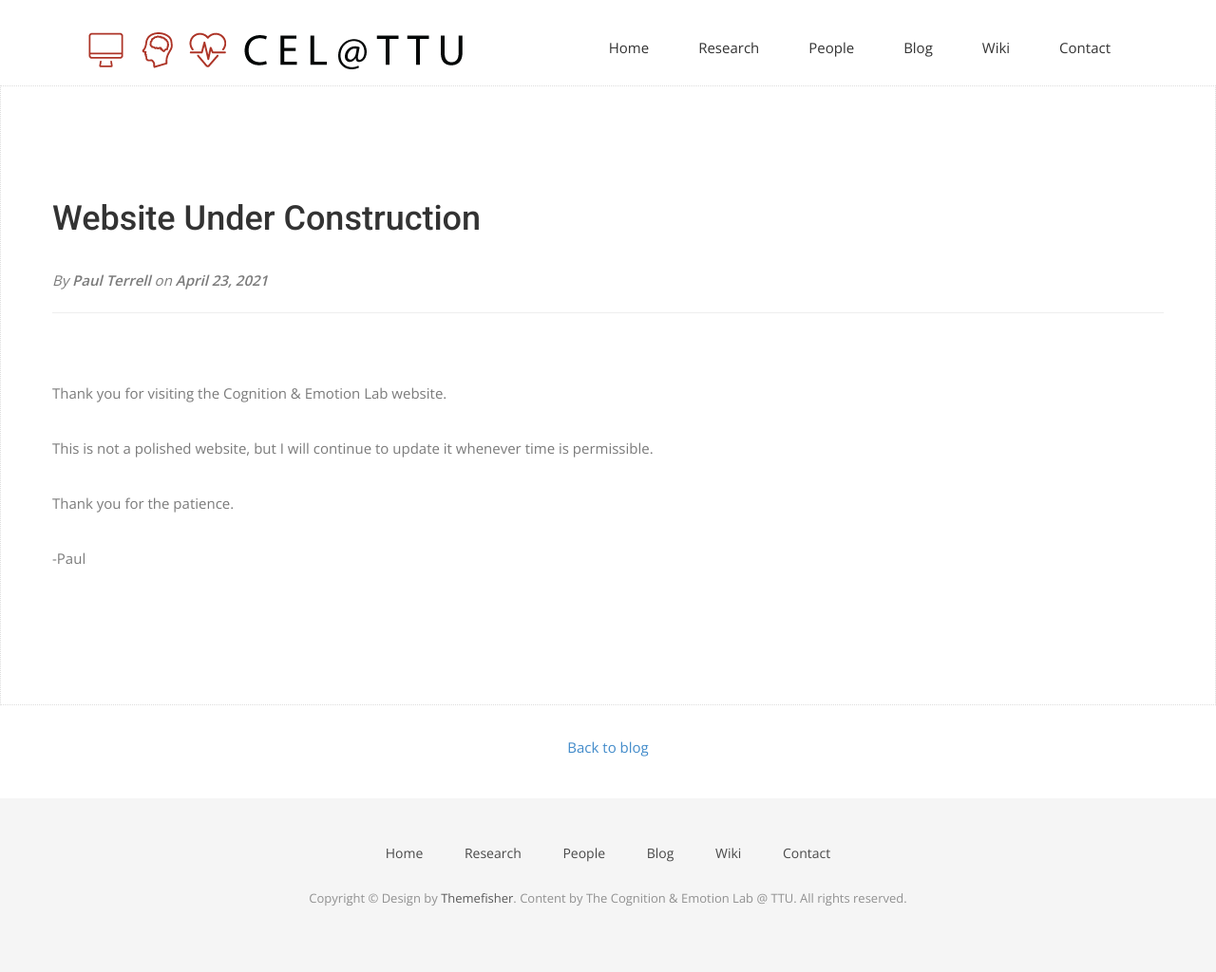
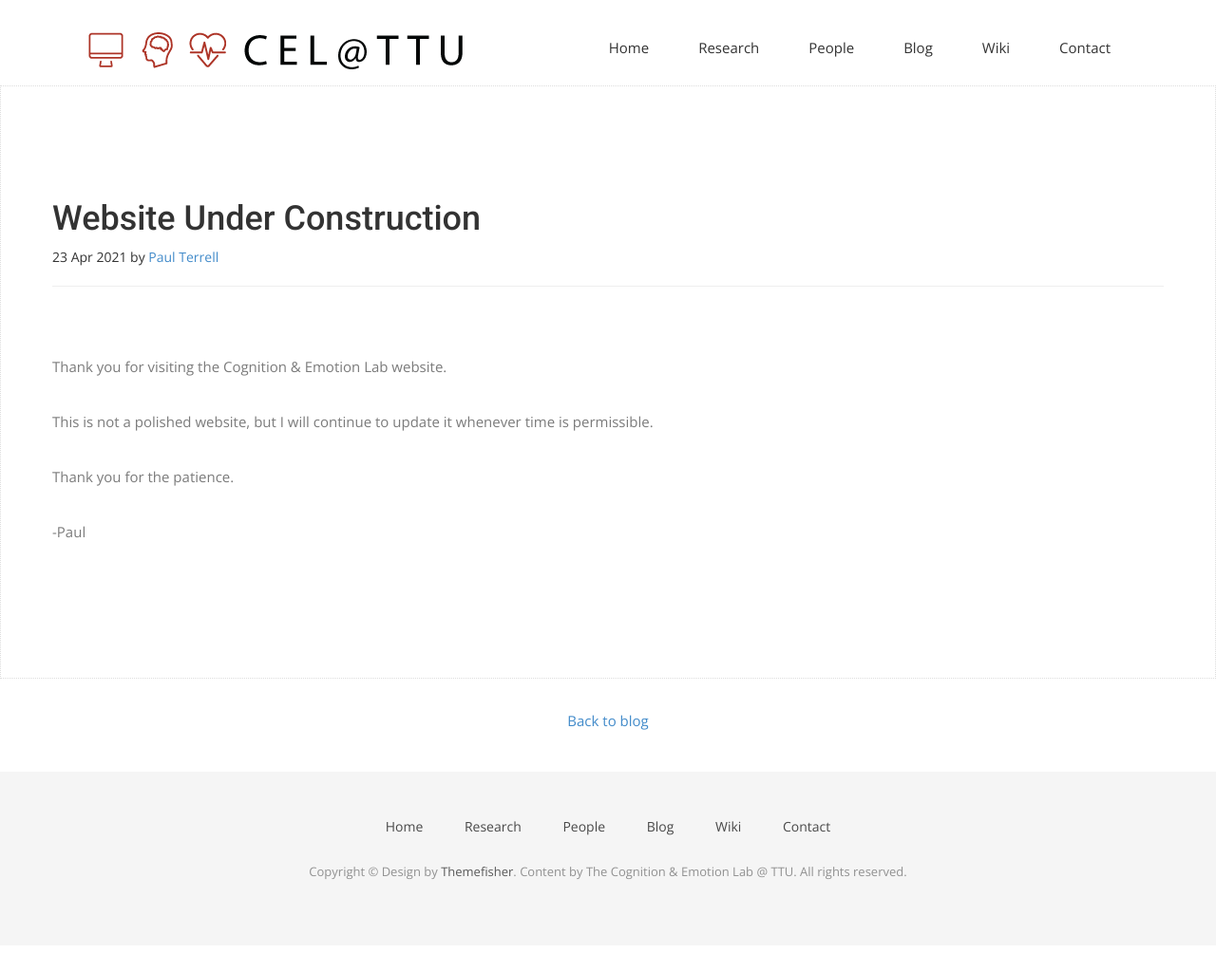
Before and after one commit to cognitionemotionlab/cognitionemotionlab.github.io, a Jekyll site: the page built from _posts/2021-04-23-Website-Under-Construction.md, in a window 1280 px wide. Shown: the whole page at 95% size. Built offline with Jekyll 4.4.1, drawn with Linux system fonts in a browser that asks for light colours; nearby versions of some CDN libraries; some web fonts are replaced; after the commit the page ends 996 px from its top, so only the background shows below that.

Commit message:
Changing post layout to add clickable author links

```diff
--- a/_layouts/post.html
+++ b/_layouts/post.html
@@ -11,7 +11,42 @@ layout: page
           <div class="block">
             <h1>{{ page.title }}</h1>
             <div class="post-info-wrapper">
-              <p class="italic">By <span class="bold">{{ page.author }}</span> on <span class="bold">{{ page.date | date: "%B %-d, %Y" }}</span></p>
+              <div class="smallhead">
+                {{ page.date | date: "%-d %b %Y" }}
+                {% if page.author %}
+                by <a class="off" href="
+                  {% for member in site.categories.team %}
+                    {% if member.title == page.author %}
+                      {{ member.url }}
+                    {% endif %}
+                  {% endfor %}
+                ">
+                {{ page.author }}
+                </a>
+                {% endif %}
+                {% if page.authors %}
+                by
+                <a class="off" href="
+                  {% for member in site.categories.team %}
+                    {% if member.title == page.authors.first %}
+                      {{ member.url }}
+                    {% endif %}
+                  {% endfor %}
+                ">
+                {{ page.authors.first }}
+                </a>
+                and
+                <a class="off" href="
+                  {% for member in site.categories.team %}
+                    {% if member.title == page.authors.last %}
+                      {{ member.url }}
+                    {% endif %}
+                  {% endfor %}
+                ">
+                {{ page.authors.last }}
+                </a>
+                {% endif %}
+              </div>
             </div>
             <hr />
             <p>{{ content }}</p>
```
